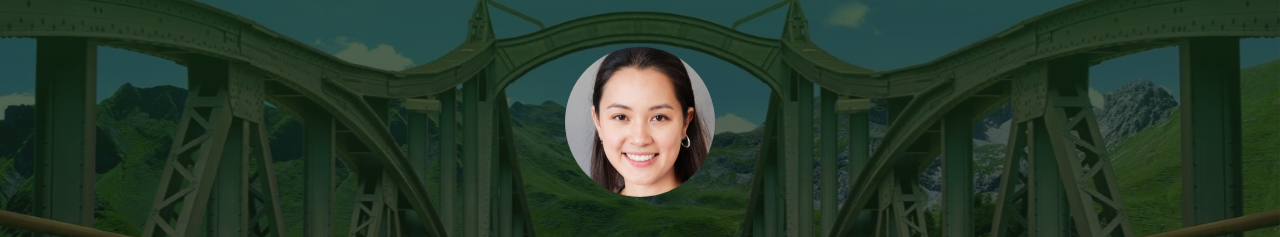
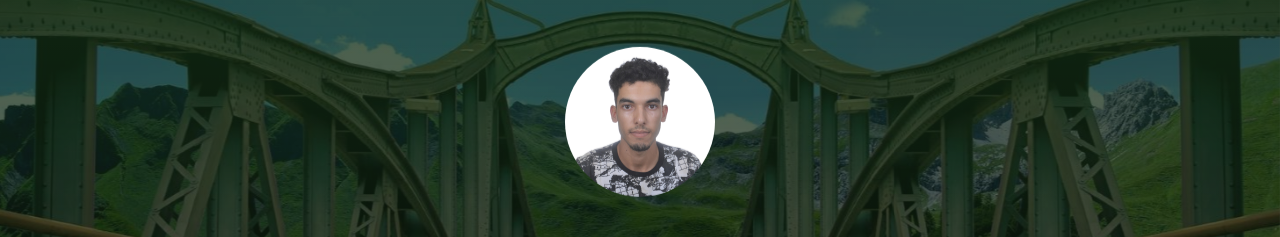
Before and after one commit to ADIL200403/portfolio, a plain HTML site: page index.html in a window 1280 px wide. Shown: the part 73-310 px from the top of the page. Drawn offline with Linux system fonts and the light colour scheme; animation ran at ten frames a second.

Commit message:
Update index.html

```diff
--- a/index.html
+++ b/index.html
@@ -48,7 +48,7 @@
       <div class="page-header-image" data-parallax="true" style="background-image: url('images/cc-bg-1.jpg')"></div>
       <div class="container">
         <div class="content-center">
-          <div class="cc-profile-image"><a href="#"><img src="/images/reference-image-1.jpg" alt="Image"/></a></div>
+          <div class="cc-profile-image"><a href="#"><img src="adilelboukyly.JPG" alt="Image"/></a></div>
           <div class="h2 title">Adil El-boukyly</div>
           <p class="category text-white">Web Developer, Graphic Designer,  Photographer</p><a class="btn btn-primary smooth-scroll mr-2" href="#contact" data-aos="zoom-in" data-aos-anchor="data-aos-anchor">Hire Me</a><a class="btn btn-primary" href="#" data-aos="zoom-in" data-aos-anchor="data-aos-anchor">Download CV</a>
         </div>
```
